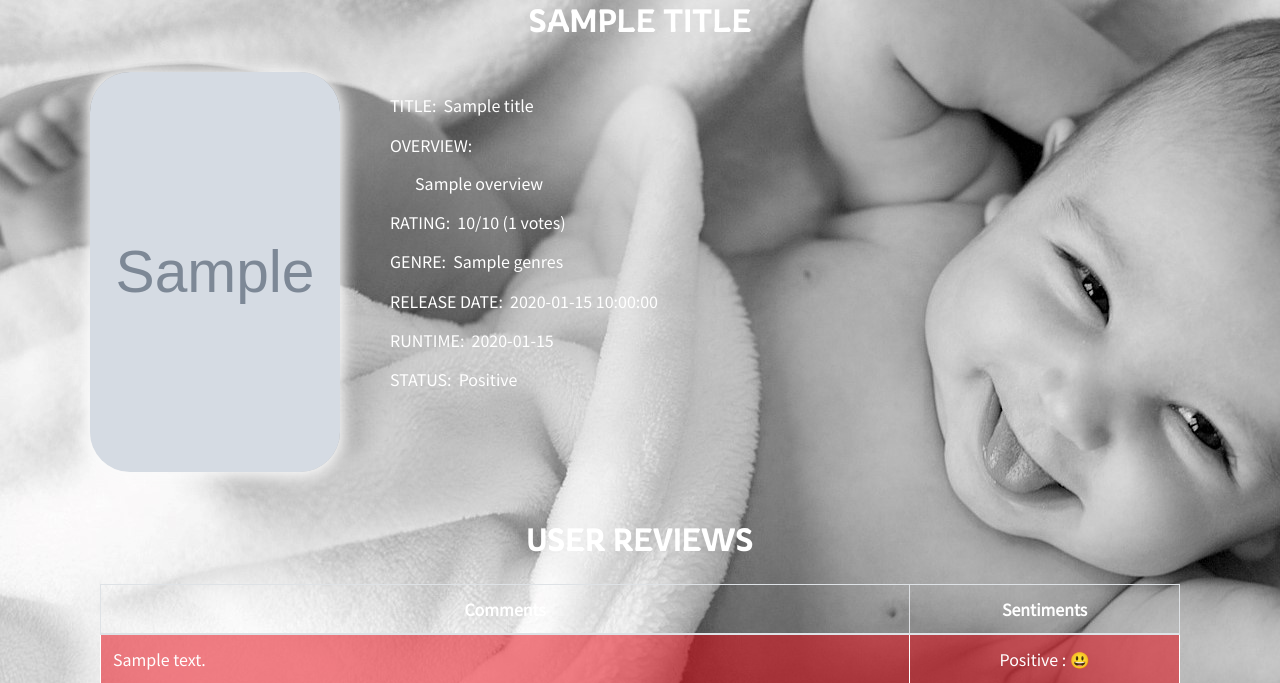
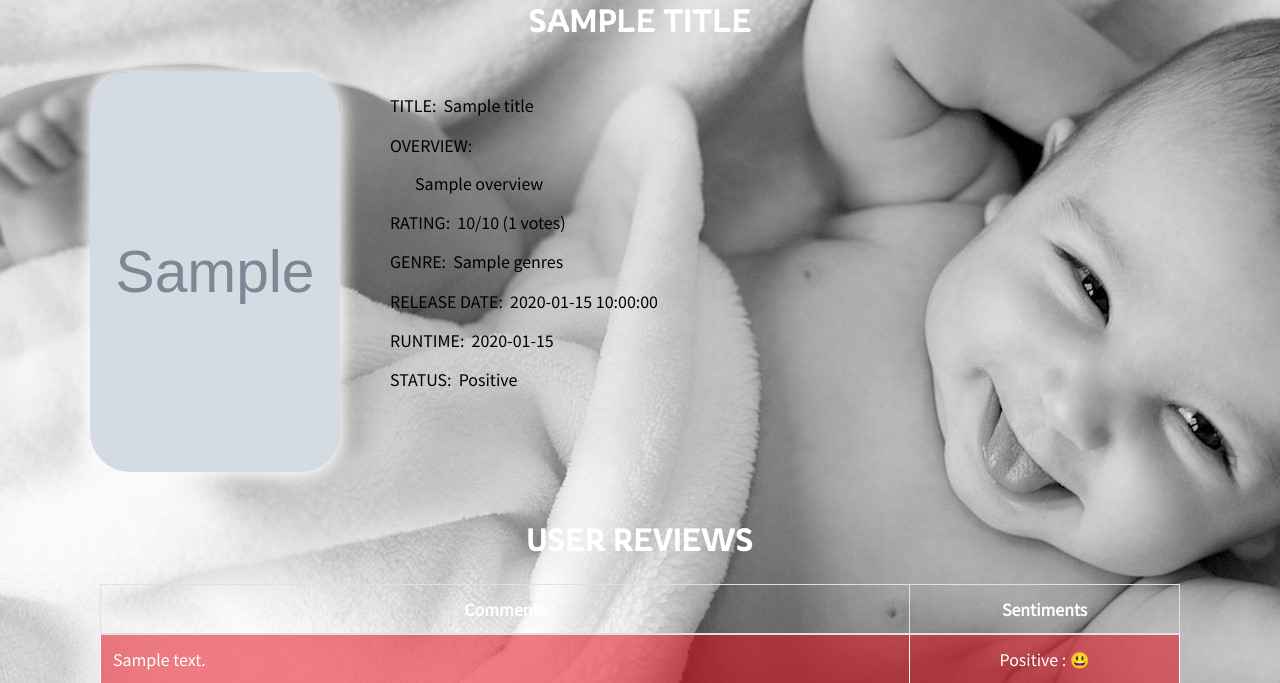
Before and after one commit to spyder726/big_data, a Flask app: template templates/recommend.html in a window 1280 px wide. Shown: the top 683 px of the page. Run offline with Flask 2, Linux system fonts and the light colour scheme; the template is opened without the code that fills it: most values are stand-ins (such as "Sample title", 1, 10 or a date in 2020); grey boxes marked "Sample" are stand-in pictures; parts of the project's set-up code (start-up, migrations or seed data) failed here and were passed over; some libraries are stand-ins or nearby versions.

Commit message:
Update recommend.html

```diff
--- a/templates/recommend.html
+++ b/templates/recommend.html
@@ -40,13 +40,13 @@
       </div>
       <div id="details">
         <br/>
-        <h6 id="title" style="color:white;">TITLE: &nbsp;{{title}}</h6>
-        <h6 id="overview" style="color:white;max-width: 85%">OVERVIEW: <br/><br/>&nbsp;&nbsp;&nbsp;&nbsp;&nbsp;&nbsp;&nbsp;{{overview}}</h6>
-        <h6 id="vote_average" style="color:white;">RATING: &nbsp;{{vote_average}}/10 ({{vote_count}} votes)</h6>
-        <h6 id="genres" style="color:white;">GENRE: &nbsp;{{genres}}</h6>
-        <h6 id="date" style="color:white;">RELEASE DATE: &nbsp;{{release_date}}</h6>
-        <h6 id="runtime" style="color:white;">RUNTIME: &nbsp;{{runtime}}</h6>
-        <h6 id="status" style="color:white;">STATUS: &nbsp;{{status}}</h6>
+        <h6 id="title" style="color:black;">TITLE: &nbsp;{{title}}</h6>
+        <h6 id="overview" style="color:black;max-width: 85%">OVERVIEW: <br/><br/>&nbsp;&nbsp;&nbsp;&nbsp;&nbsp;&nbsp;&nbsp;{{overview}}</h6>
+        <h6 id="vote_average" style="color:black;">RATING: &nbsp;{{vote_average}}/10 ({{vote_count}} votes)</h6>
+        <h6 id="genres" style="color:black;">GENRE: &nbsp;{{genres}}</h6>
+        <h6 id="date" style="color:black;">RELEASE DATE: &nbsp;{{release_date}}</h6>
+        <h6 id="runtime" style="color:black;">RUNTIME: &nbsp;{{runtime}}</h6>
+        <h6 id="status" style="color:black;">STATUS: &nbsp;{{status}}</h6>
       </div>
     </div>
   </div>
```
